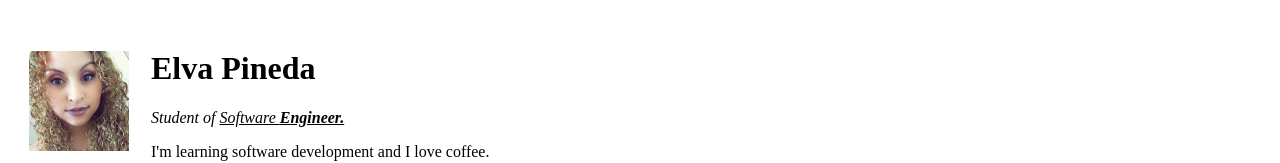
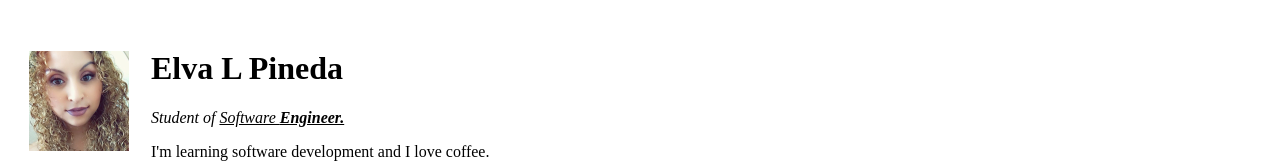
Before and after one commit to Elva1320/practice, a plain HTML site: page Index.html in a window 1280 px wide. Shown: the top 163 px of the page. Drawn offline with Linux system fonts and the light colour scheme.

Commit message:
added middle initial

```diff
--- a/Index.html
+++ b/Index.html
@@ -11,7 +11,7 @@
         <tr>
         <td><img src="elva-pic.jpg
             " alt="Elva's profile pic" height="100px" width="100px"></td>
-        <td><h1>Elva Pineda</h1>
+        <td><h1>Elva L Pineda</h1>
             <p><em>Student of <u>Software <strong>Engineer.</strong></em></u></p>
             <p>I'm learning software development and I love coffee.</p></td>
         </tr>
```
